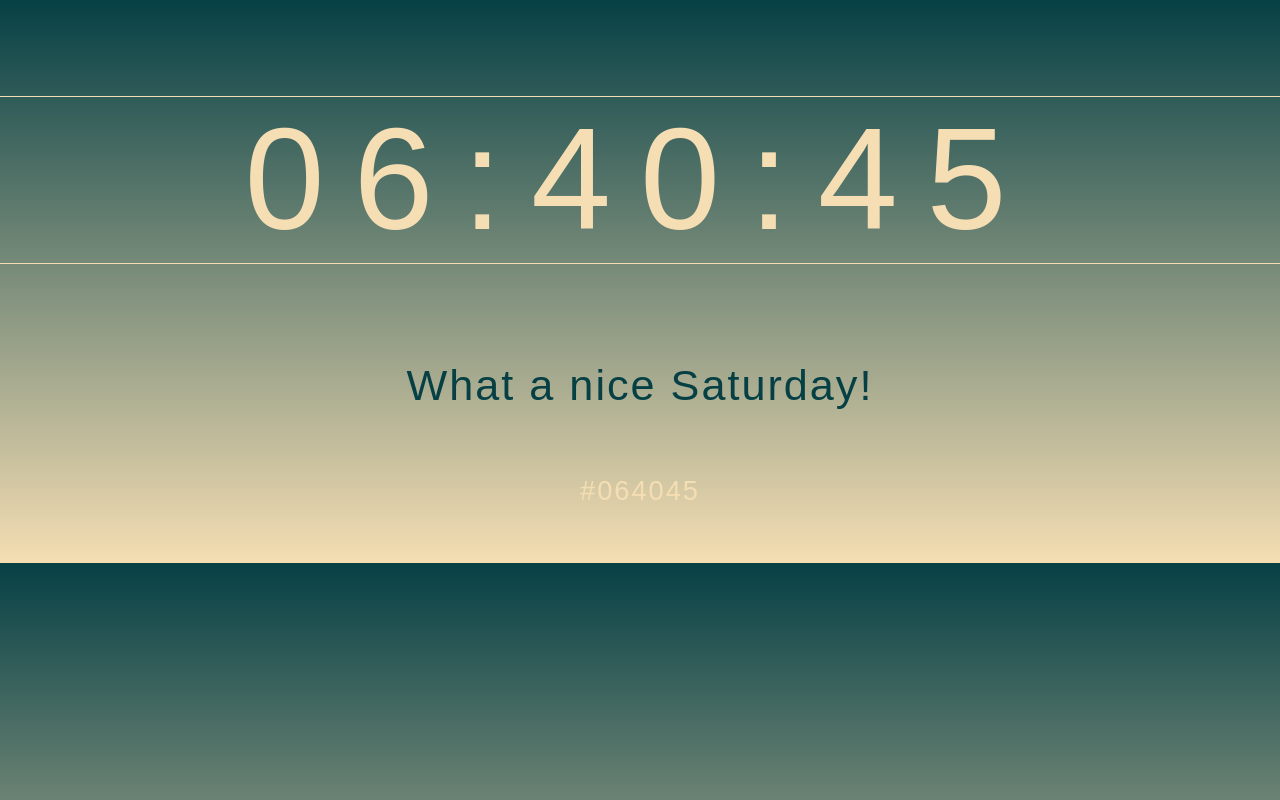
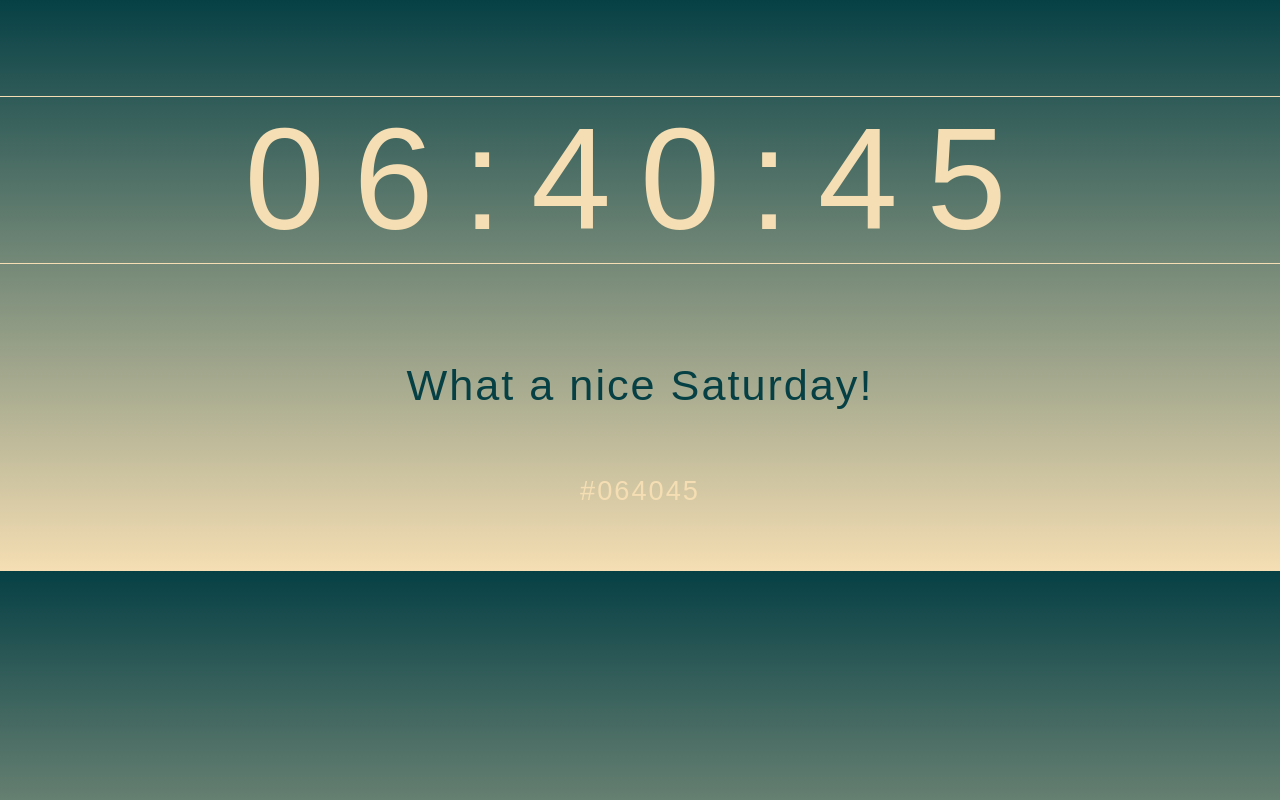
Before and after one commit to drobch/hexowatches, a plain HTML site: page index.html in a window 1280 px wide. Drawn offline with Linux system fonts and the light colour scheme.

Commit message:
Update style.css

```diff
--- a/css/style.css
+++ b/css/style.css
@@ -4,7 +4,7 @@ body {
     font-family: fantasy;
     text-align: center;
     color: wheat;
-    margin: 3.5em auto;
+    margin: 4em auto;
     height: 100%;
     width: 100%;
     background-repeat: no-repeat;
```
